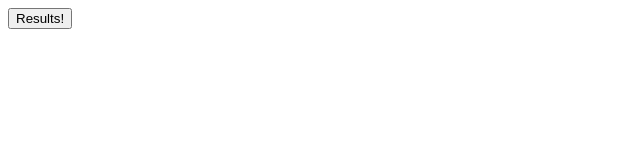
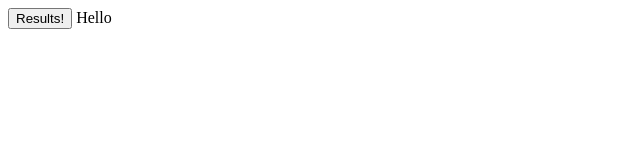
Before and after one commit to Marktavius/hero-scopes, a plain HTML site: page index.html in a window 1280 px wide. Shown: the full height of the page, 0-640 px from the left. Drawn offline with Linux system fonts and the light colour scheme.

Commit message:
added hello

```diff
--- a/index.html
+++ b/index.html
@@ -3,7 +3,7 @@
 <body>
 
     <button type="button" onclick="alert('welcome to heroscopes!')">Results!</button>
-
+    Hello
 
 
 </body>
```
